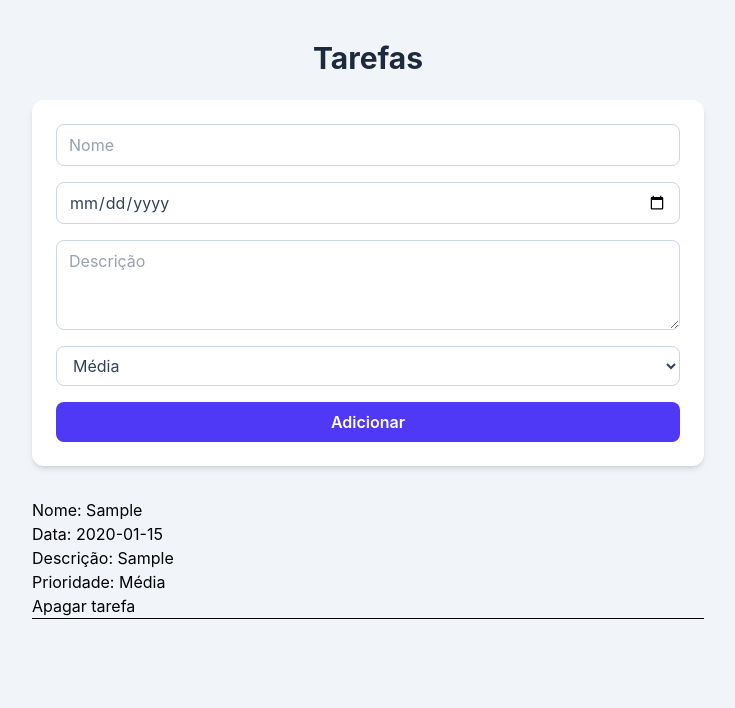
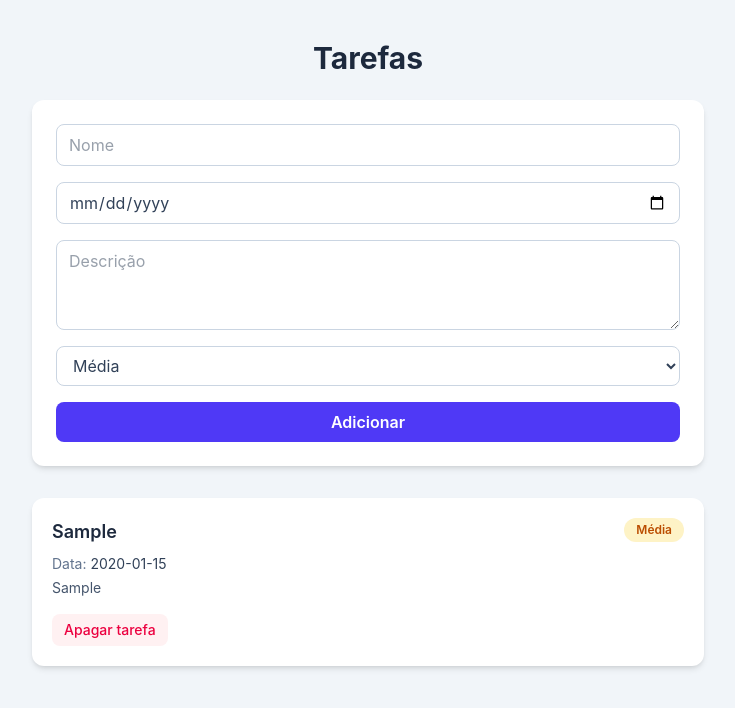
Before and after one commit to GianAntonicci/CP4---Web, a React (Vite) app: page / in a window 1280 px wide. Both pictures are taken after typing "Sample", "2020-01-15", "Sample" into the empty fields and a click on the button "Adicionar". Shown: the top 708 px of the page, without its empty margins (272-1007 px from the left). Built offline with nearby package versions, Linux system fonts and the light colour scheme.

Commit message:
feat: estilizando os cards das tarefas com badges de prioridade

```diff
--- a/src/components/Cadastro.jsx
+++ b/src/components/Cadastro.jsx
@@ -1,5 +1,9 @@
 import { useEffect, useState } from "react"
-
+const corPrioridade = {
+  Baixa: "bg-emerald-100 text-emerald-700",
+  Média: "bg-amber-100 text-amber-700",
+  Alta: "bg-rose-100 text-rose-700",
+};
 const Cadastro = () => {
   // Inicializa o estado com as tarefas salvas no navegador.
   const [tarefas, setTarefas] = useState(() => {
@@ -101,18 +105,40 @@ const Cadastro = () => {
         </form>
 
         <div className="flex flex-col gap-4">
+          {tarefas.length === 0 && (
+            <p className="text-center text-slate-400">
+              Nenhuma tarefa cadastrada ainda.
+            </p>
+          )}
+
           {tarefas.map((tarefa) => (
-            <div key={tarefa.id}>
-              <p>Nome: {tarefa.nome}</p>
-              <p>Data: {tarefa.data}</p>
-              <p>Descrição: {tarefa.descricao}</p>
-              <p>Prioridade: {tarefa.prioridade}</p>
+            <div
+              key={tarefa.id}
+              className="rounded-xl bg-white p-5 shadow-md transition-shadow hover:shadow-lg"
+            >
+              <div className="mb-2 flex items-start justify-between gap-3">
+                <h2 className="text-lg font-semibold text-slate-800">
+                  {tarefa.nome}
+                </h2>
+                <span
+                  className={`shrink-0 rounded-full px-3 py-1 text-xs font-semibold ${corPrioridade[tarefa.prioridade]}`}
+                >
+                  {tarefa.prioridade}
+                </span>
+              </div>
 
-              <button type="button" onClick={() => removerTarefa(tarefa.id)}>
+              <p className="mb-1 text-sm text-slate-500">
+                Data: <span className="text-slate-700">{tarefa.data}</span>
+              </p>
+              <p className="mb-4 text-sm text-slate-600">{tarefa.descricao}</p>
+
+              <button
+                type="button"
+                onClick={() => removerTarefa(tarefa.id)}
+                className="rounded-lg bg-rose-50 px-3 py-1.5 text-sm font-medium text-rose-600 transition-colors hover:bg-rose-100"
+              >
                 Apagar tarefa
               </button>
-
-              <hr />
             </div>
           ))}
         </div>
```
